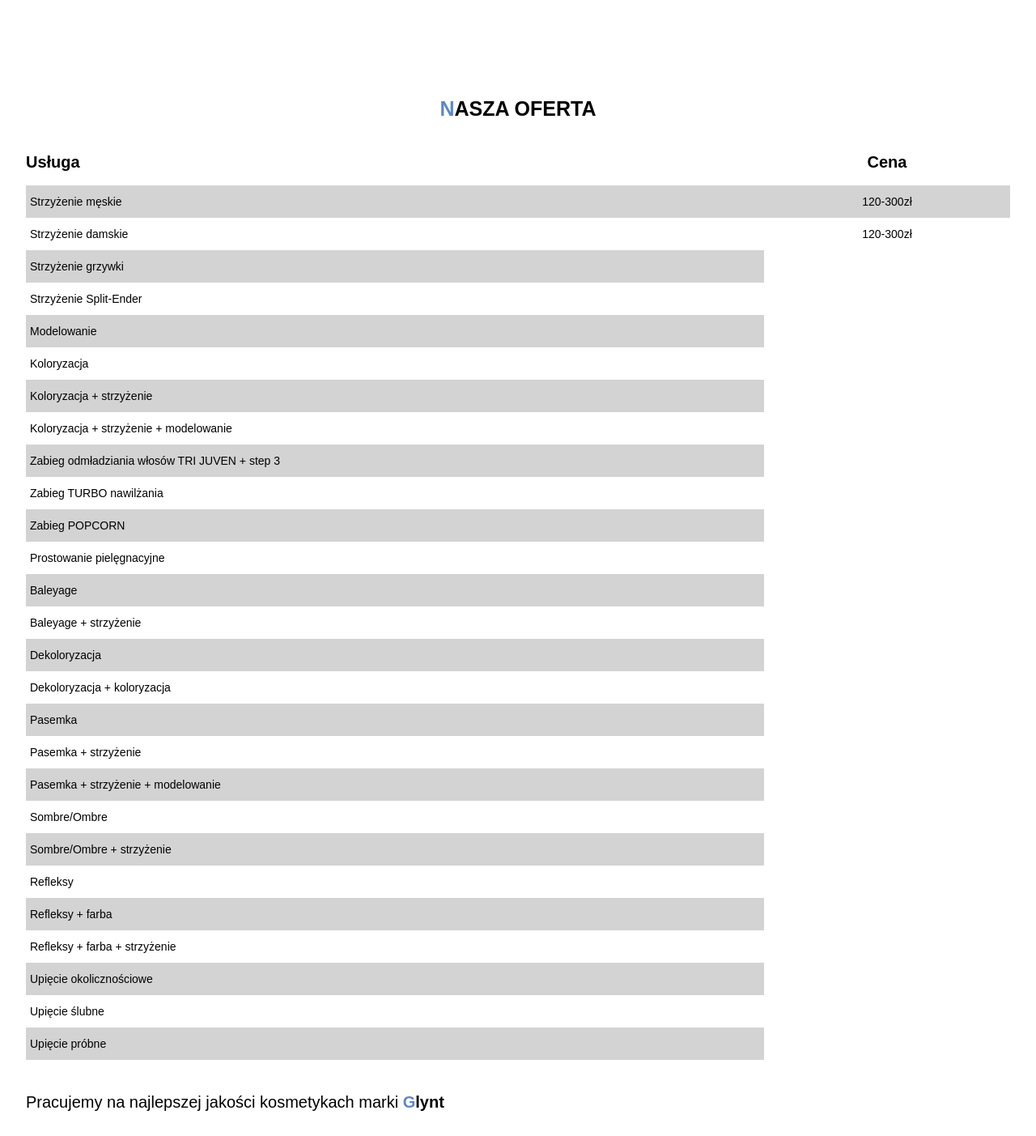
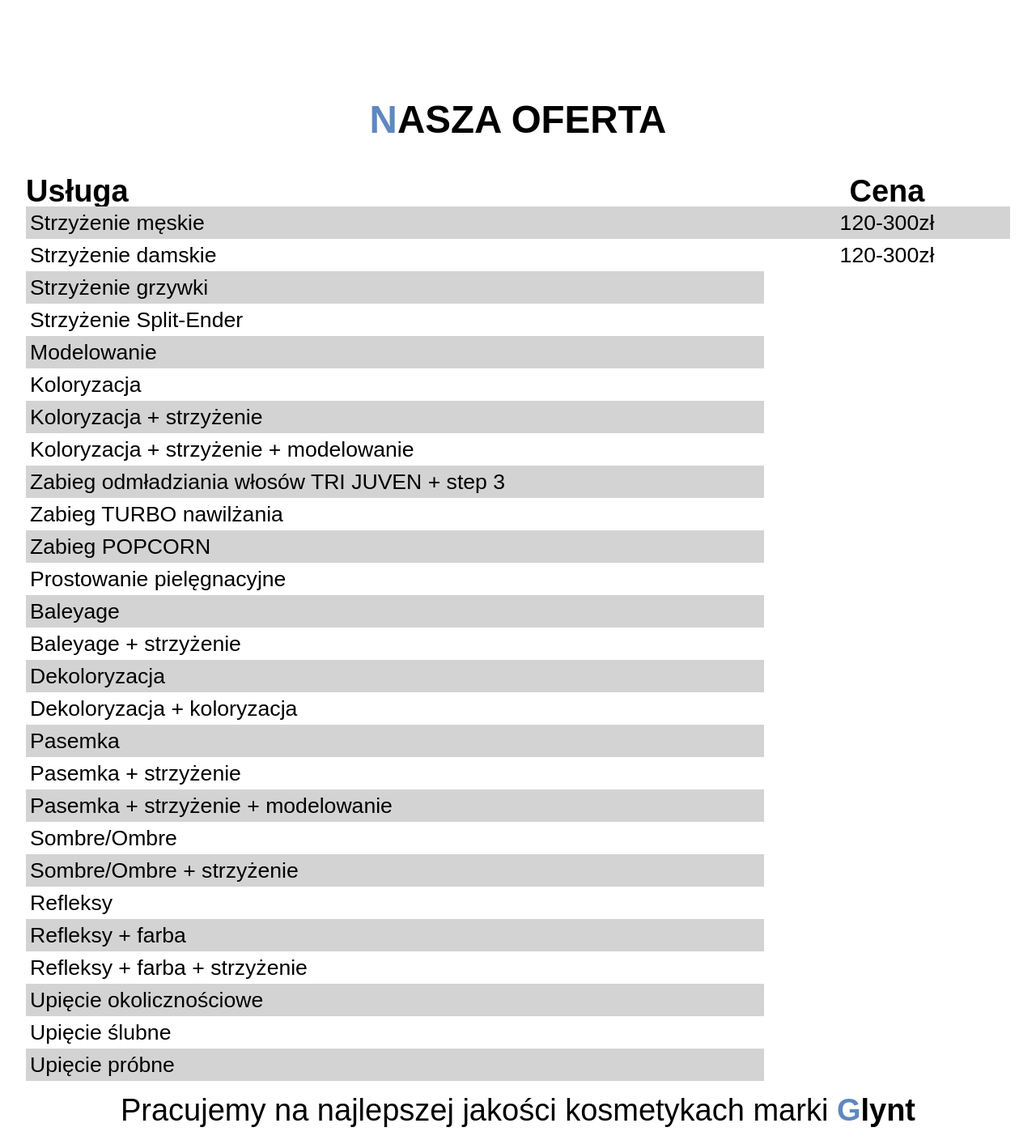
Before and after one commit to Adaxelx/strona-salonu, a React (Create React App) app: page / in a window 1280 px wide. Shown: the part 680-2083 px from the top of the page at 81% size. Built offline with nearby package versions, Linux system fonts and the light colour scheme.

Commit message:
some changes in landscape

```diff
--- /dev/null
+++ b/src/MobileComponents/AboutPage.js
@@ -0,0 +1 @@
+import React from 'react';
--- a/src/Styles/StartStyles/_partnership.sass
+++ b/src/Styles/StartStyles/_partnership.sass
@@ -6,6 +6,7 @@
         font-size: $font-sizeSubtitle
         width: $width-section
         font-weight: lighter
+        text-align: center
     & span
         font-weight: bold
     & img
--- a/src/Styles/_media.sass
+++ b/src/Styles/_media.sass
@@ -14,6 +14,21 @@
             margin-bottom: $space-componentsLand
         & .title.place
             transition-delay: .2s
+        .hours
+            height: 50vh
+@media (orientation: landscape) and (min-width: 640px)
+    html
+        font-size: 12px
+@media (orientation: landscape) and (min-width: 768px)
+    html
+        font-size: 14px
+@media (orientation: landscape) and (min-width: 1024px)
+    html
+        font-size: 19px
+    .offer
+        & .pricelist
+            & .service
+                grid-template-rows: repeat(28,50px)
 
 @media (orientation: portrait) and (min-width: 768px)
     html
```
